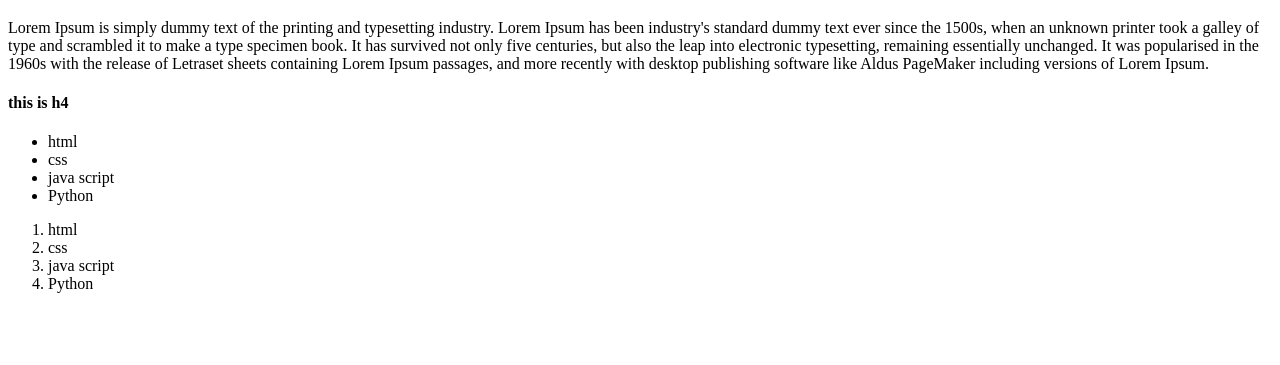
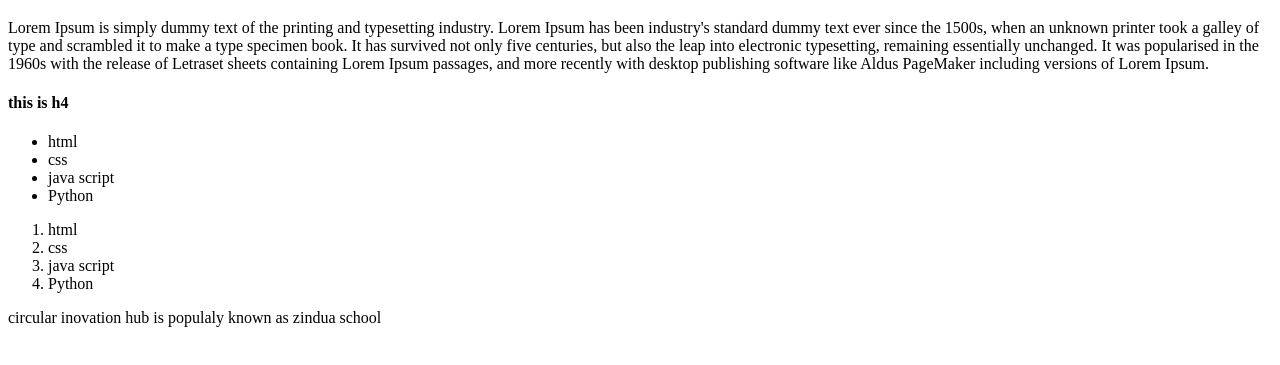
Before and after one commit to billy-source/demp-project, a plain HTML site: page index.html in a window 1280 px wide. Shown: the part 61-426 px from the top of the page. Drawn offline with Linux system fonts and the light colour scheme.

Commit message:
add list

```diff
--- a/index.html
+++ b/index.html
@@ -29,5 +29,6 @@
         <li> java script</li>
         <li>Python </li>
     </ol>
+    <p> circular inovation hub  is populaly known as zindua school</p>
   </body>
 </html>
```
